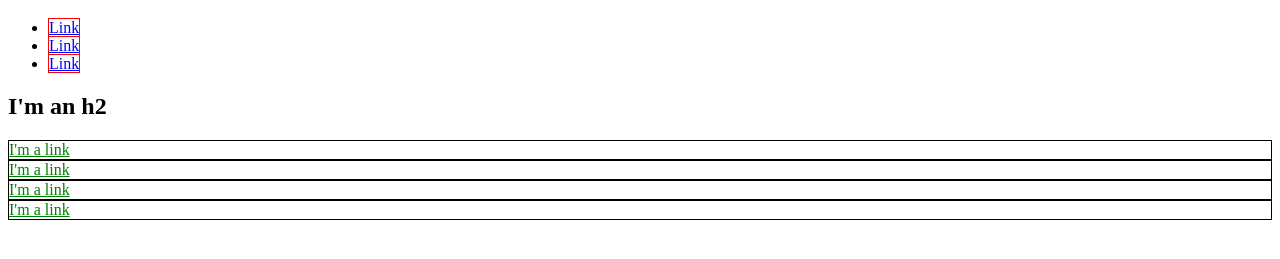
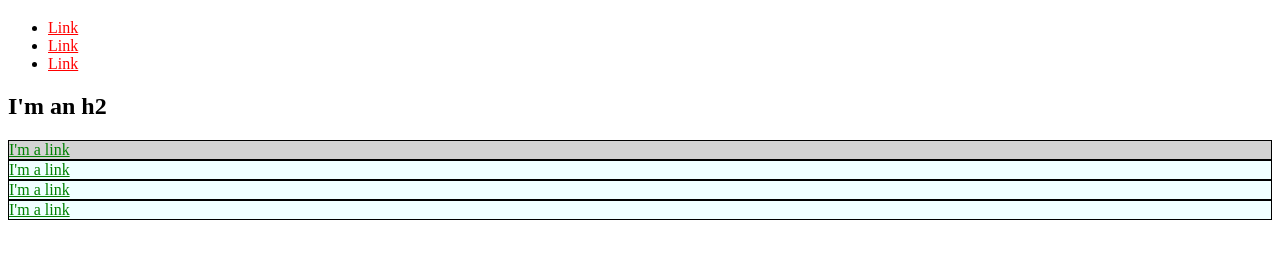
Before and after one commit to SyncE95816/repos-synce95816.github.io, a plain HTML site: page index.html in a window 1280 px wide. Shown: the part 61-320 px from the top of the page. Drawn offline with Linux system fonts and the light colour scheme.

Commit message:
Add CSS example

```diff
--- a/index.html
+++ b/index.html
@@ -4,39 +4,47 @@
     <title>Test Page: Don't Panic</title>
 <meta charset="utf-8">
 <style media="screen">
-  li a {
-    color: blue;
-    border: 1px solid red;
+  a{
+    color: red;
   }
-  div {
-    border: 1px solid black;
+    #exec-bio {
+      background-color: lightgray;
+    }
+    .bio-box {
+        border: 1px solid black;
+        background-color: azure;
   }
-  div a {
-    color:green;
-  }
+    .bio-box a {
+        color: green;
+    }
+
 </style>
 </head>
   <body>
     <h1>I'm an h1</h1>
     <ul>
 <li>
-<a href="https://example.com/">Link</a>
-</li> <li>
-<a href="https://example.com/">Link</a> </li>
+  <a href="https://example.com/">Link</a>
+</li>
 <li>
-<a href="https://example.com/">Link</a>
-</li> </ul>
+  <a href="https://example.com/">Link</a>
+</li>
+<li>
+  <a href="https://example.com/">Link</a>
+</li>
+</ul>
     <h2>I'm an h2</h2>
-    <div>
+
+<div id="exec-bio" class="bio-box">
   <a href="https://example.com/">I'm a link</a>
 </div>
-<div>
+<div id="exec-bio2" class="bio-box">
   <a href="https://example.com/">I'm a link</a>
 </div>
-<div>
+<div class="bio-box">
   <a href="https://example.com/">I'm a link</a>
 </div>
-<div>
+<div class="bio-box">
   <a href="https://example.com/">I'm a link</a>
 </div>
   </body>
```
